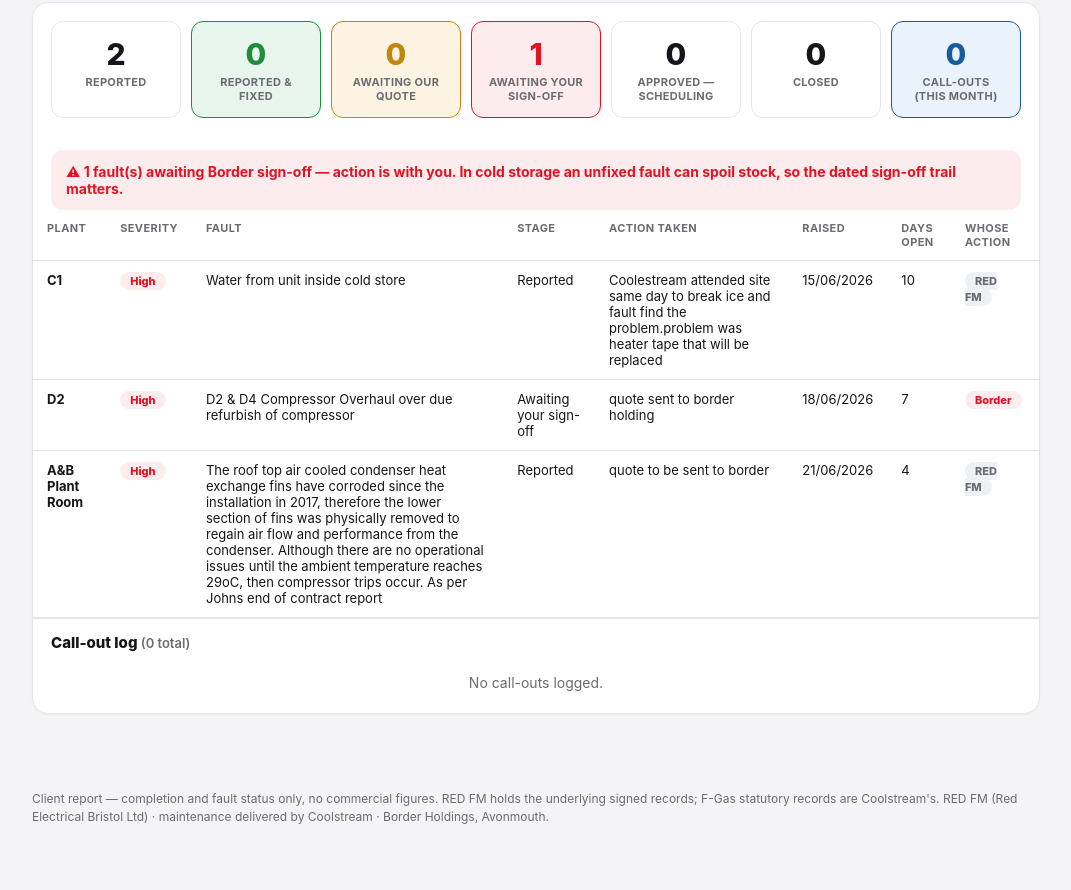
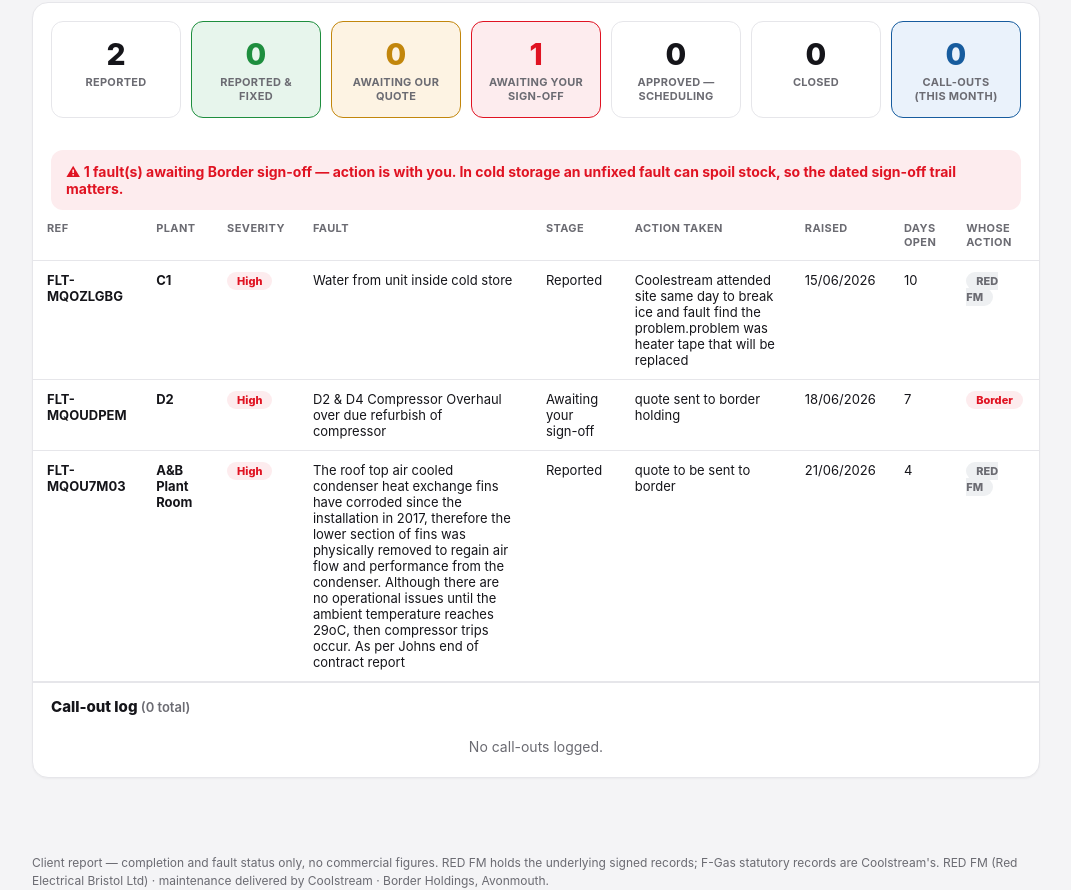
Before and after one commit to Red-works1/redfm-maintenance, a plain HTML site: page view.html in a window 1280 px wide. Shown: the part 1626-2516 px from the top of the page, without its empty margins (104-1175 px from the left). Before the commit the page ends 2452 px from the top, so only its background shows below. Drawn offline with Linux system fonts and the light colour scheme.

Commit message:
Show fault reference (ID) on dashboard fault table + call-out log

```diff
--- a/view.html
+++ b/view.html
@@ -252,19 +252,19 @@ function render(){
         <select class="fstage" data-id="${f._id}" style="font-size:12px;padding:3px;">${STAGES.map(s=>`<option ${s===st?'selected':''}>${s}</option>`).join('')}</select>
         <input class="faction" data-id="${f._id}" value="${(f.ActionTaken||'').replace(/"/g,'&quot;')}" placeholder="action notes" style="font-size:12px;padding:3px;width:130px;margin:0 4px;">
         <button class="btn savefault" data-id="${f._id}" style="font-size:12px;padding:4px 9px;">Save</button></td>`:'';
-      return `<tr><td data-label="Plant"><b>${f.Plant||''}</b></td><td data-label="Severity"><span class="sev ${f.Severity||'Low'}">${f.Severity||''}</span></td>
+      return `<tr><td data-label="Ref"><b>${f.Title||f.FaultRef||''}</b></td><td data-label="Plant"><b>${f.Plant||''}</b></td><td data-label="Severity"><span class="sev ${f.Severity||'Low'}">${f.Severity||''}</span></td>
         <td class="wide" data-label="Fault">${(f.Description||'').replace(/</g,'&lt;')}</td><td data-label="Stage">${STAGE_LABEL[st]}</td>
         <td class="wide" data-label="Action taken">${(f.ActionTaken||'').replace(/</g,'&lt;')||'—'}</td>
         <td data-label="Raised">${f.FaultDate?new Date(f.FaultDate).toLocaleDateString('en-GB'):''}</td>
         <td data-label="Days open">${f.FaultDate?daysBetween(f.FaultDate,now):''}</td>
         <td data-label="Whose action"><span class="who ${who}">${who==='Border'?'Border':'RED FM'}</span></td>${upd}</tr>`;}).join('');
-    $('faulttable').innerHTML=`<table><thead><tr><th>Plant</th><th>Severity</th><th>Fault</th><th>Stage</th><th>Action taken</th><th>Raised</th><th>Days open</th><th>Whose action</th>${EDITABLE?'<th>Update severity / stage / action</th>':''}</tr></thead><tbody>${rows}</tbody></table>`;
+    $('faulttable').innerHTML=`<table><thead><tr><th>Ref</th><th>Plant</th><th>Severity</th><th>Fault</th><th>Stage</th><th>Action taken</th><th>Raised</th><th>Days open</th><th>Whose action</th>${EDITABLE?'<th>Update severity / stage / action</th>':''}</tr></thead><tbody>${rows}</tbody></table>`;
   }
 
   const co=C.callouts.slice().sort((a,b)=>new Date(b.FaultDate)-new Date(a.FaultDate));
   $('calloutbox').innerHTML=`<div class="cohead">Call-out log <span>(${co.length} total)</span></div>`+
-    (co.length?`<table><thead><tr><th>Date</th><th>Plant</th><th>Detail</th><th>Logged by</th></tr></thead><tbody>`+
-      co.map(f=>`<tr><td data-label="Date">${f.FaultDate?new Date(f.FaultDate).toLocaleDateString('en-GB'):''}</td><td data-label="Plant"><b>${f.Plant||''}</b></td><td data-label="Detail">${(f.Description||'').replace(/</g,'&lt;')||'—'}</td><td data-label="Logged by">${f.RaisedBy||''}</td></tr>`).join('')+
+    (co.length?`<table><thead><tr><th>Ref</th><th>Date</th><th>Plant</th><th>Detail</th><th>Logged by</th></tr></thead><tbody>`+
+      co.map(f=>`<tr><td data-label="Ref"><b>${f.Title||f.FaultRef||''}</b></td><td data-label="Date">${f.FaultDate?new Date(f.FaultDate).toLocaleDateString('en-GB'):''}</td><td data-label="Plant"><b>${f.Plant||''}</b></td><td data-label="Detail">${(f.Description||'').replace(/</g,'&lt;')||'—'}</td><td data-label="Logged by">${f.RaisedBy||''}</td></tr>`).join('')+
       `</tbody></table>`:`<div class="empty">No call-outs logged.</div>`);
 
   $('period').innerHTML='Read-only · '+(window.SNAPLABEL||'live');
```
Also changed, not shown: RED_FM_Compliance_Dashboard.html (+4 -4 lines).
